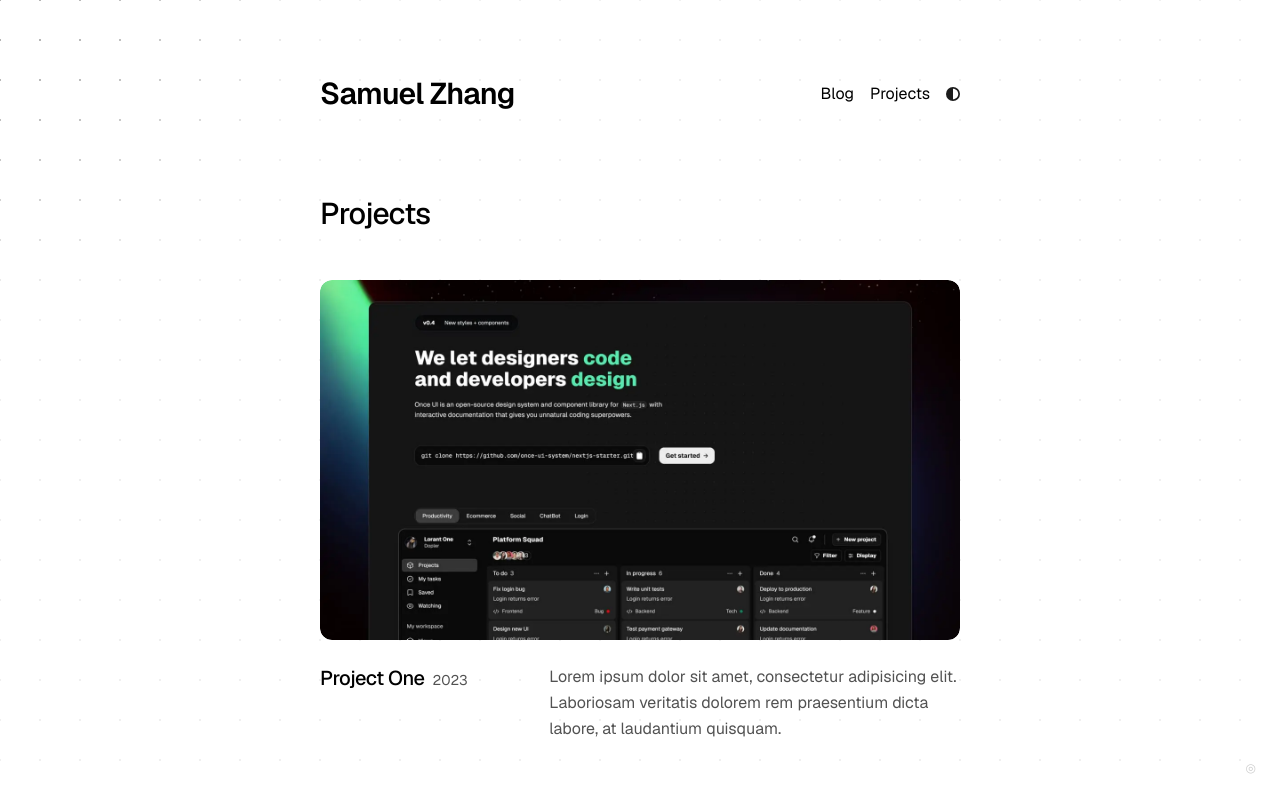
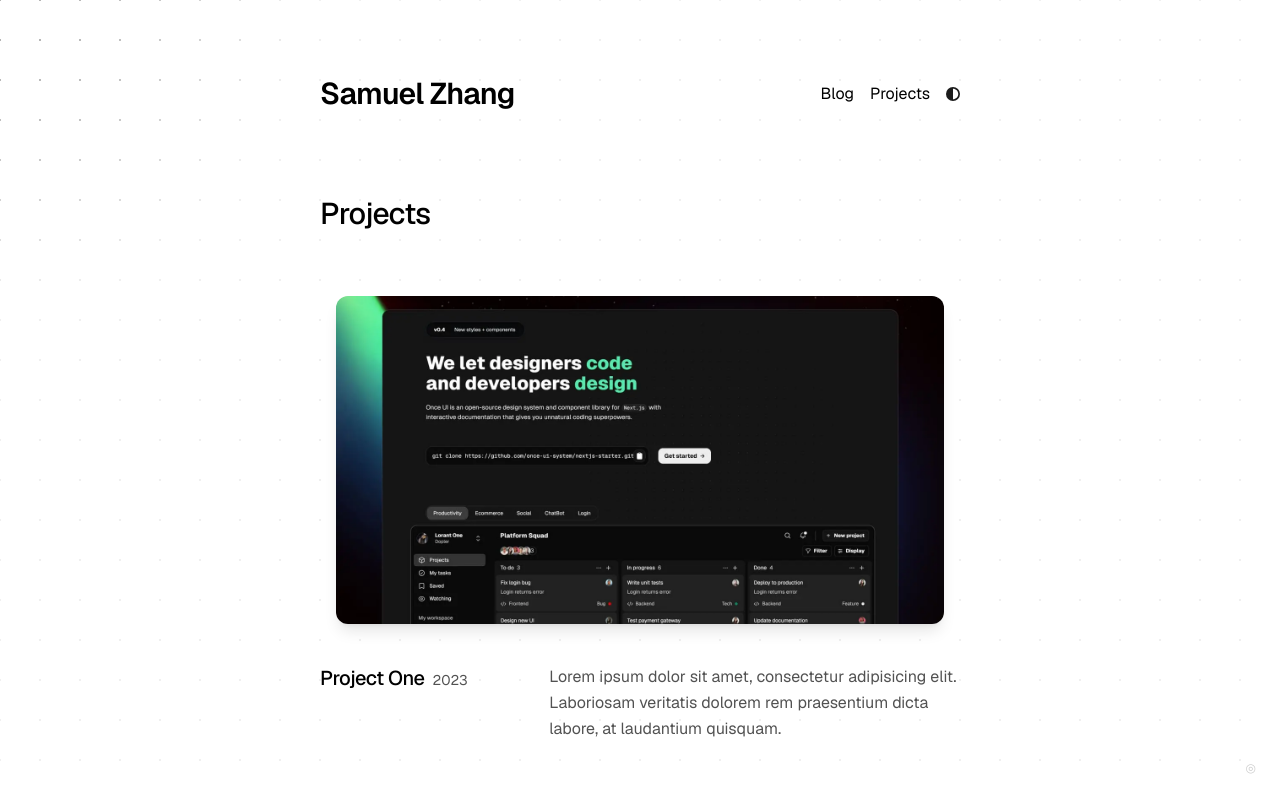
Before and after one commit to SamuelZ12/personal-website, a Next.js app: page /projects in a window 1280 px wide. Shown: the top 800 px of the page. Built offline with nearby package versions, Linux system fonts and the light colour scheme.

Commit message:
Update Tiltimage.tsx

```diff
--- a/app/components/TiltImage.tsx
+++ b/app/components/TiltImage.tsx
@@ -46,7 +46,7 @@ export function TiltImage({ src, alt, className = '' }: TiltImageProps) {
       onMouseMove={handleMouseMove}
       onMouseLeave={handleMouseLeave}
       onMouseEnter={handleMouseEnter}
-      className="relative w-full aspect-video overflow-hidden rounded-xl perspective-1000"
+      className="relative w-full aspect-video perspective-1000 p-4"
     >
       <div
         className={`w-full h-full rounded-xl transition-transform duration-200 ease-out ${className}`}
```
